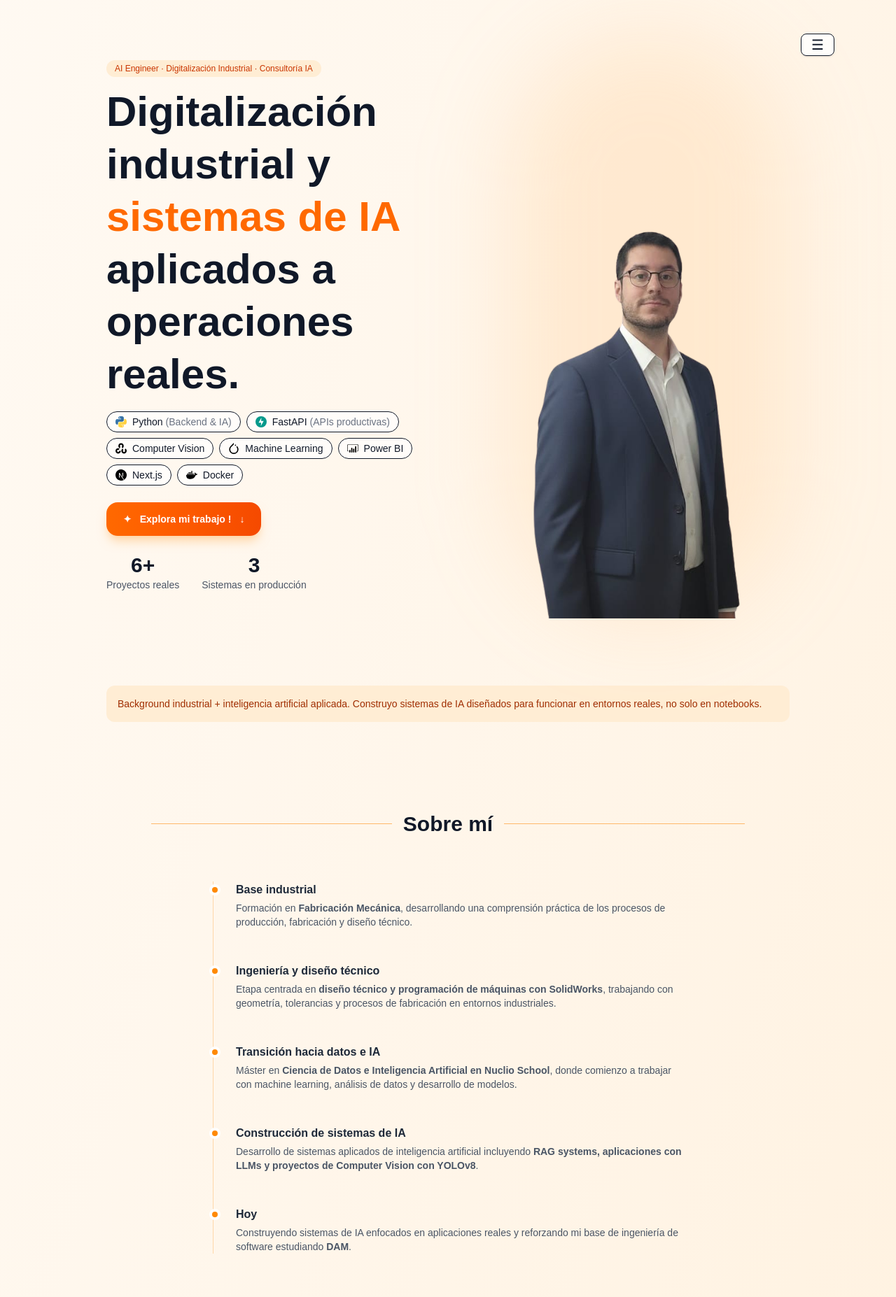
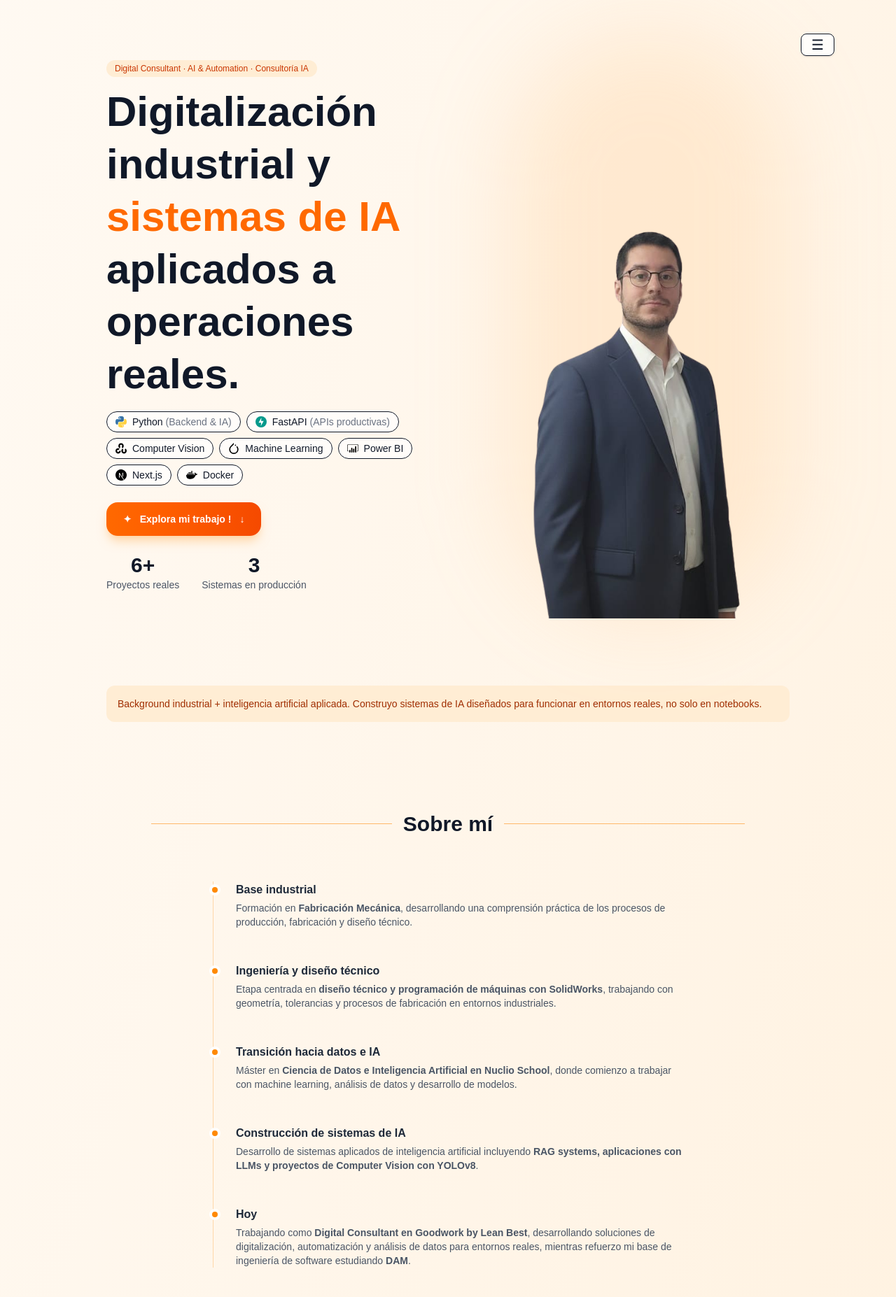
Before and after one commit to Jaume92/jaumerrm_web, a Next.js app: page / in a window 1280 px wide. Shown: the top 1854 px of the page at 70% size. Built offline with nearby package versions, Linux system fonts and the light colour scheme.

Commit message:
actualizacion

```diff
--- a/app/cv/page.tsx
+++ b/app/cv/page.tsx
@@ -19,7 +19,7 @@ export default function CVPage() {
   const content = {
     es: {
       title: "Currículum",
-      role: "Junior AI Engineer · Computer Vision · Digitalización Industrial",
+      role: "Digital Consultant · AI & Automation",
       availability: "Disponible para nuevas oportunidades",
 
       summary:
@@ -113,7 +113,7 @@ export default function CVPage() {
 
     en: {
       title: "Resume",
-      role: "Junior AI Engineer · Computer Vision · Industrial Digitalization",
+      role: "Digital Consultant · Computer Vision · Industrial Digitalization",
       availability: "Open to new opportunities",
 
       summary:
--- a/app/page.tsx
+++ b/app/page.tsx
@@ -66,7 +66,7 @@ export default function Home() {
         {/* TEXTO */}
         <div className="md:ml-16">
           <span className="inline-block mb-3 px-3 py-1 text-xs rounded-full bg-orange-100 text-orange-700">
-            AI Engineer · Digitalización Industrial · Consultoría IA
+            Digital Consultant · AI & Automation · Consultoría IA
           </span>
 
           {/* H1 orientado a Lean Best / consultoría digital */}
@@ -228,8 +228,9 @@ Desarrollo de sistemas aplicados de inteligencia artificial incluyendo
 Hoy
 </h3>
 <p className="text-sm text-gray-600 mt-1">
-Construyendo sistemas de IA enfocados en aplicaciones reales y reforzando
-mi base de ingeniería de software estudiando <strong>DAM</strong>.
+  Trabajando como <strong>Digital Consultant en Goodwork by Lean Best</strong>, desarrollando soluciones de
+  digitalización, automatización y análisis de datos para entornos reales,
+  mientras refuerzo mi base de ingeniería de software estudiando <strong>DAM</strong>.
 </p>
 </div>
 
@@ -465,7 +466,7 @@ className="px-3 py-3 rounded-lg border border-orange-200 bg-orange-50 text-xs fo
 
   <div className="max-w-5xl mx-auto px-6 py-8 text-sm text-gray-500 flex flex-col md:flex-row justify-between items-center gap-3">
 
-    <span>© {new Date().getFullYear()} Jaume Ruiz — Portfolio técnico</span>
+    <span>© {new Date().getFullYear()} Jaume RRM — Portfolio técnico</span>
 
     <div className="flex gap-4">
       <a
--- a/app/projects/page.tsx
+++ b/app/projects/page.tsx
@@ -344,7 +344,7 @@ export default function Projects() {
                 rel="noopener noreferrer"
                 className="px-4 py-2 text-sm rounded-lg border transition hover:bg-gray-100"
               >
-                Ver repositorio
+                Ver repositorio !
               </a>
             </div>
           </motion.div>
```
